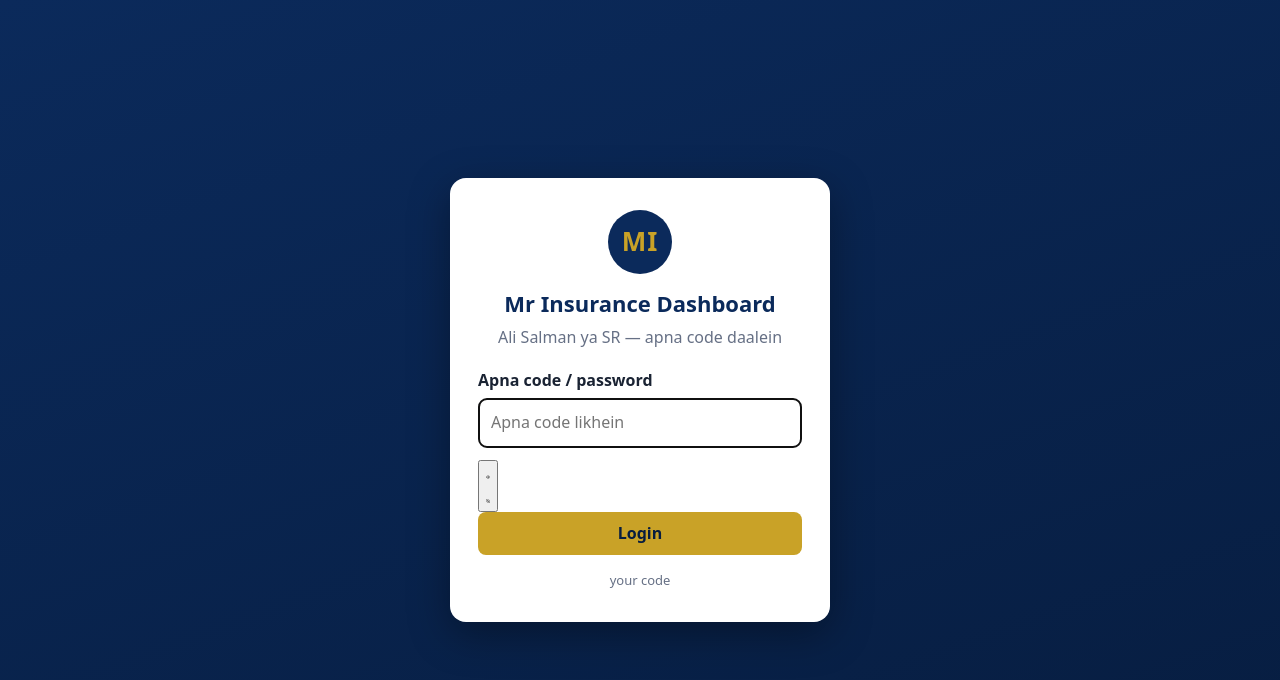
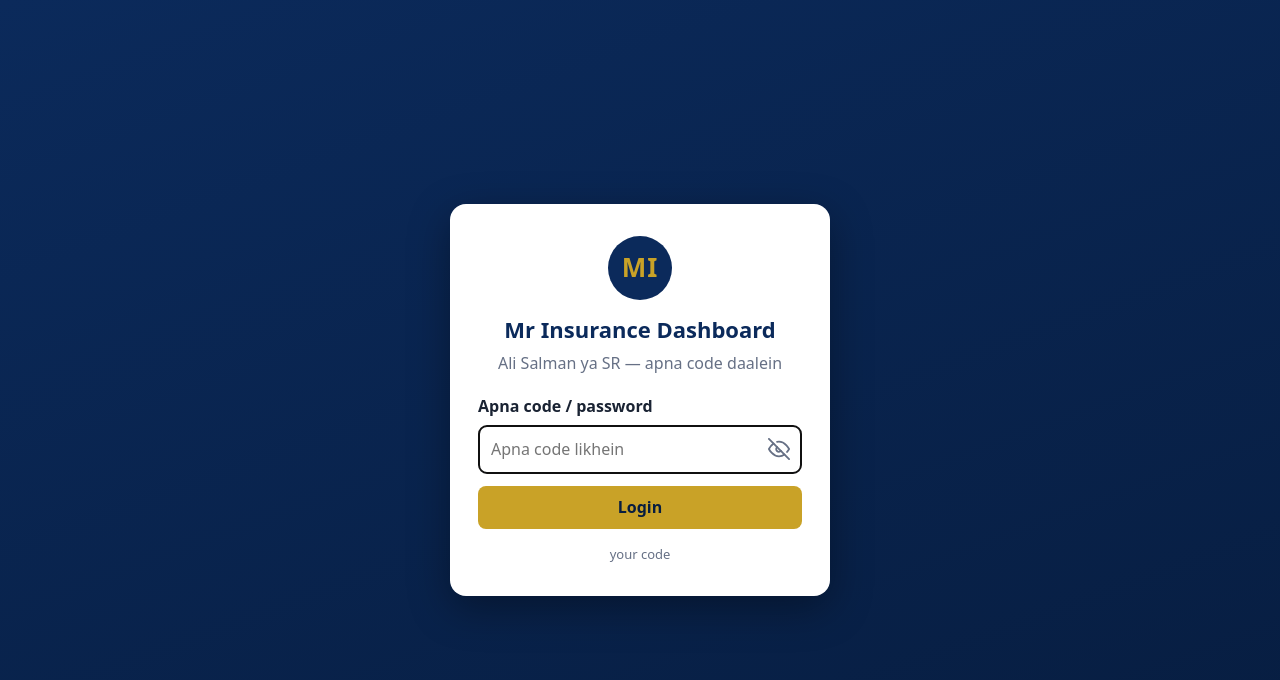
Before and after one commit to salmanjaffri1104-glitch/mr-insurance-website, a plain HTML site: page dashboard/index.html in a window 1280 px wide. Both pictures are taken after a click on the button "Password dikhayein". Drawn offline with Linux system fonts and the light colour scheme.

Commit message:
Add files via upload

```diff
--- a/dashboard/styles.css
+++ b/dashboard/styles.css
@@ -78,6 +78,17 @@ input, select { font: inherit; }
   margin: 0 0 12px;
   font-size: 14px;
 }
+.password-field { position: relative; margin-bottom: 12px; }
+.password-field input { margin-bottom: 0; padding-right: 44px; }
+.password-eye {
+  position: absolute; right: 6px; top: 50%; transform: translateY(-50%);
+  background: none; border: 0; padding: 6px; cursor: pointer;
+  color: var(--muted); display: flex; align-items: center; justify-content: center;
+}
+.password-eye svg { width: 22px; height: 22px; }
+.password-eye .eye-closed { display: none; }
+.password-field.show .eye-open { display: none; }
+.password-field.show .eye-closed { display: block; }
 .login-note { color: var(--muted); font-size: 13px; margin: 16px 0 0; }
 
 /* ---------- header / tabs ---------- */
```
